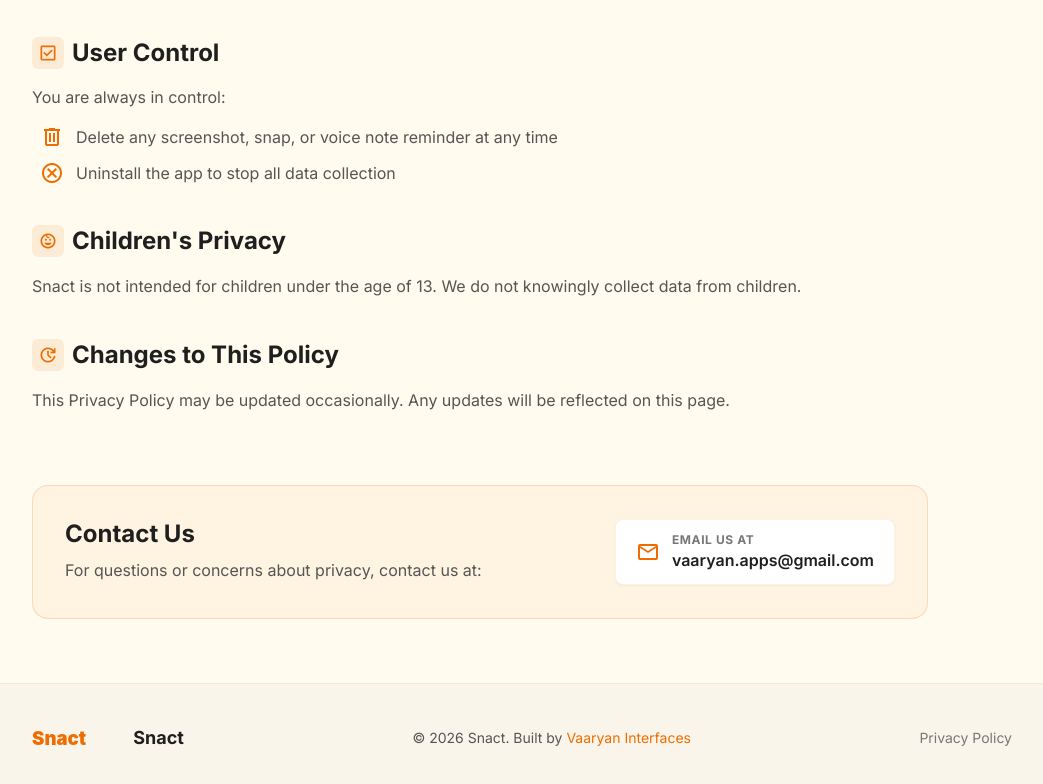
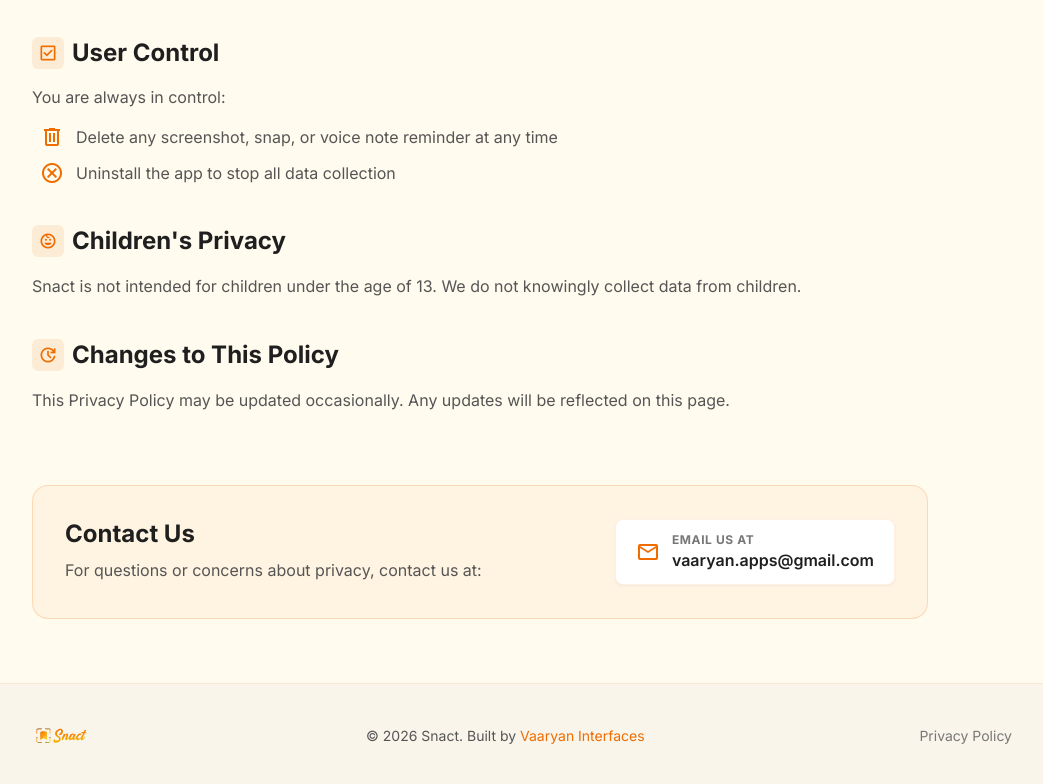
Before and after one commit to VaaryanUX/snact-web, a website: page privacy.html in a window 1280 px wide. Shown: the part 1432-2216 px from the top of the page, without its empty margins (118-1161 px from the left). Drawn offline with nearby package versions, Linux system fonts and the light colour scheme.

Commit message:
Added logo

```diff
--- a/privacy.html
+++ b/privacy.html
@@ -22,7 +22,7 @@
     <header class="relative z-20 w-full">
         <div class="mx-auto flex h-20 max-w-content items-center justify-between px-6 lg:px-20">
             <a href="index.html" class="flex items-center" aria-label="Snact home">
-                <img src="assets/images/logo.svg" alt="" width="120" height="32" class="h-12 w-auto">
+                <img src="assets/images/snact-web-logo.svg" alt="" width="120" height="32" class="h-12 w-auto">
             </a>
             <a href="https://play.google.com/store" class="hidden h-10 items-center justify-center rounded-lg bg-primary px-5 text-sm font-bold text-white shadow-sm transition-transform hover:scale-105 focus:outline-none focus:ring-2 focus:ring-primary focus:ring-offset-2 focus:ring-offset-background-light active:scale-95 sm:inline-flex" target="_blank" rel="noopener noreferrer">Download from Play Store</a>
             <button type="button" class="p-2 text-text-main sm:hidden" aria-label="Open menu (coming soon)" disabled>
@@ -209,8 +209,8 @@
     <footer class="mt-auto w-full border-t border-[#EF6C00]/10 bg-[#F9F5EA] py-10">
         <div class="mx-auto flex max-w-content flex-col items-center justify-between gap-4 px-5 md:flex-row md:px-20">
             <div class="flex items-center gap-2">
-                <img src="assets/images/logo.svg" alt="" width="100" height="24" class="h-6 w-auto">
-                <span class="text-lg font-bold text-text-main">Snact</span>
+                <img src="assets/images/snact-web-logo.svg" alt="" width="100" height="24" class="h-6 w-auto">
+
             </div>
             <p class="text-sm text-text-secondary">
                 © 2026 Snact. Built by <a href="https://www.vaaryan.com/" target="_blank" rel="noopener noreferrer" class="text-primary transition-colors hover:underline">Vaaryan Interfaces</a>
```
Also changed, not shown: index.html (+1 -1 lines), assets/images/logo.svg (deleted), assets/images/snact-web-logo.svg (added).
